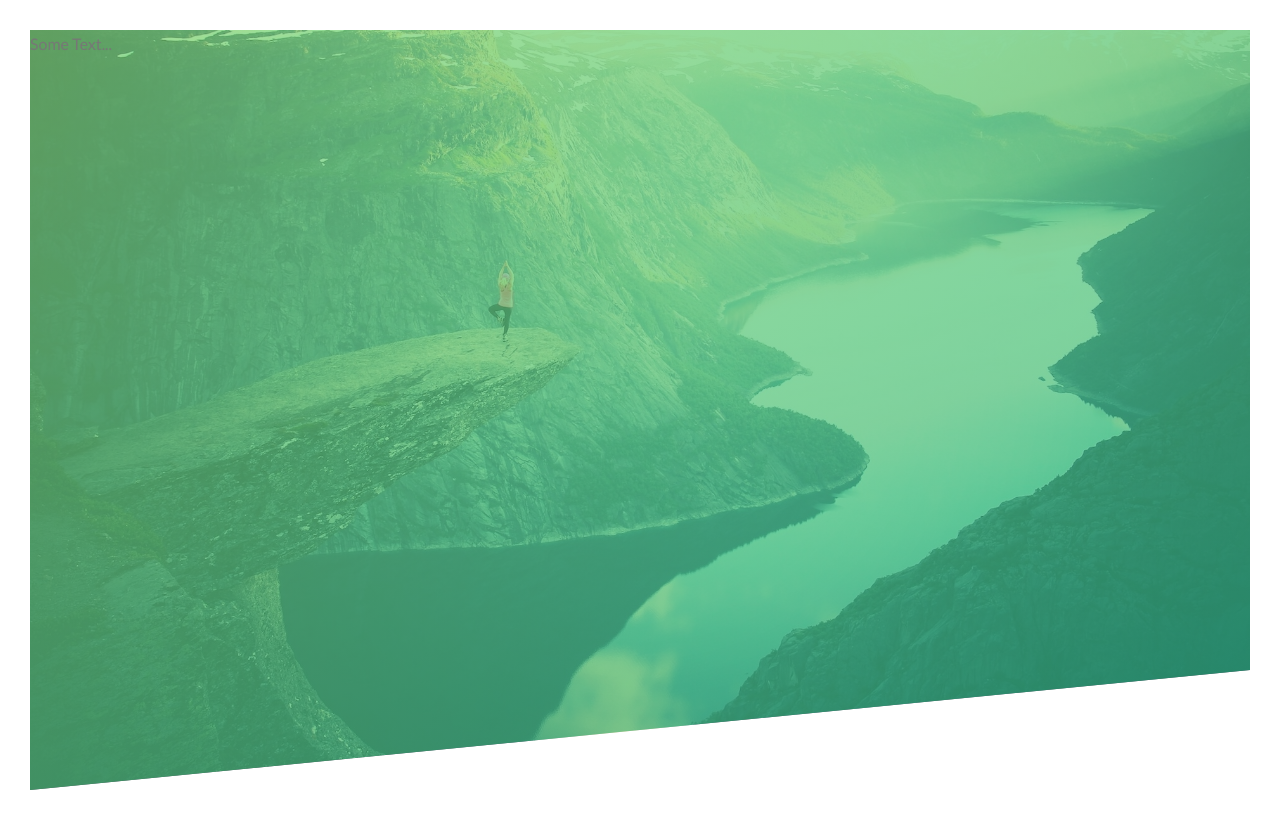
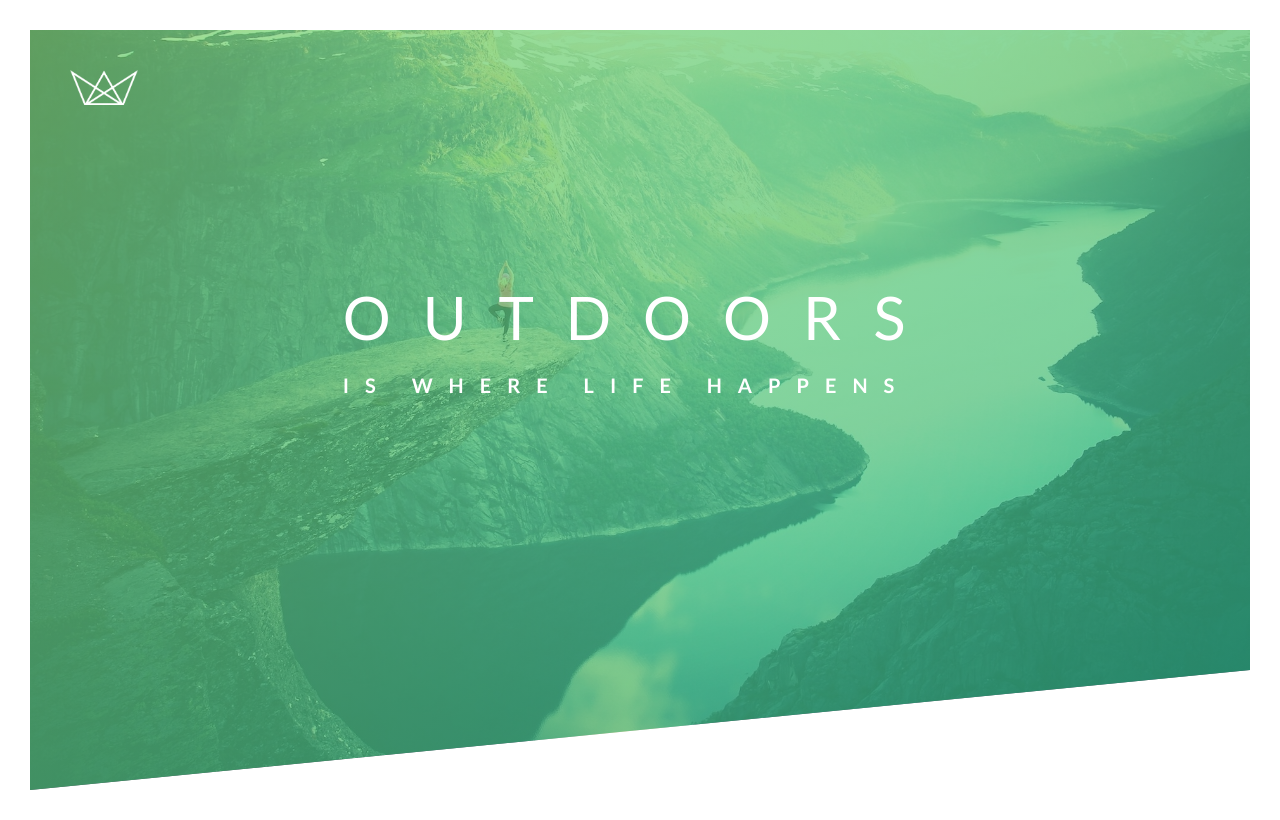
Before and after one commit to stargazer741/natours-landing-page, a plain HTML site: page index.html in a window 1280 px wide. Drawn offline with Linux system fonts and the light colour scheme.

Commit message:
complete header part 2

```diff
--- a/css/style.css
+++ b/css/style.css
@@ -32,6 +32,7 @@ body {
 }
 
 .header {
+  position: relative;
   height: 95vh;
   background-image: linear-gradient(
       to right bottom,
@@ -45,3 +46,42 @@ body {
   /* CLIPPING */
   clip-path: polygon(0 0, 100% 0, 100% 80vh, 0 100%);
 }
+
+.logo-box {
+  position: absolute;
+  top: 40px;
+  left: 40px;
+}
+
+.logo {
+    height: 35px;
+}
+
+.text-box {
+    position: absolute;
+    top: 40%;
+    left: 50%;
+    transform: translate(-50%, -50%);
+
+}
+
+
+.heading-primary {
+    color: #fff;
+    text-transform: uppercase;
+
+}
+
+.heading-primary-main {
+    display: block;
+    font-size: 60px;
+    font-weight: 400;
+    letter-spacing: 32px;
+}
+
+.heading-primary-sub {
+    display: block;
+    font-size: 20px;
+    font-weight: 700;
+    letter-spacing: 16px;
+}
--- a/index.html
+++ b/index.html
@@ -1,21 +1,31 @@
 <!DOCTYPE html>
 <html lang="en">
   <head>
-        <meta charset="UTF-8">
-        <meta name="viewport" content="width=device-width, initial-scale=1.0">
+    <meta charset="UTF-8" />
+    <meta name="viewport" content="width=device-width, initial-scale=1.0" />
 
-        <link href="https://fonts.googleapis.com/css?family=Lato:100,300,400,700,900" rel="stylesheet">
+    <link
+      href="https://fonts.googleapis.com/css?family=Lato:100,300,400,700,900"
+      rel="stylesheet"
+    />
 
-        <link rel="stylesheet" href="css/icon-font.css">
-        <link rel="stylesheet" href="css/style.css">
-        <link rel="shortcut icon" type="image/png" href="img/favicon.png">
+    <link rel="stylesheet" href="css/icon-font.css" />
+    <link rel="stylesheet" href="css/style.css" />
+    <link rel="shortcut icon" type="image/png" href="img/favicon.png" />
 
     <title>Natours | Exciting tours for adventurous people</title>
   </head>
   <body>
     <header class="header">
-            Some Text...
+      <div class="logo-box">
+        <img class="logo" src="img/logo-white.png" alt="Product Logo" />
+      </div>
+      <div class="text-box">
+        <h1 class="heading-primary">
+          <span class="heading-primary-main">OUTDOORS</span>
+          <span class="heading-primary-sub">is where life happens</span>
+        </h1>
+      </div>
     </header>
-
   </body>
 </html>
```
Lines whose indentation alone changed are shown as unchanged.
